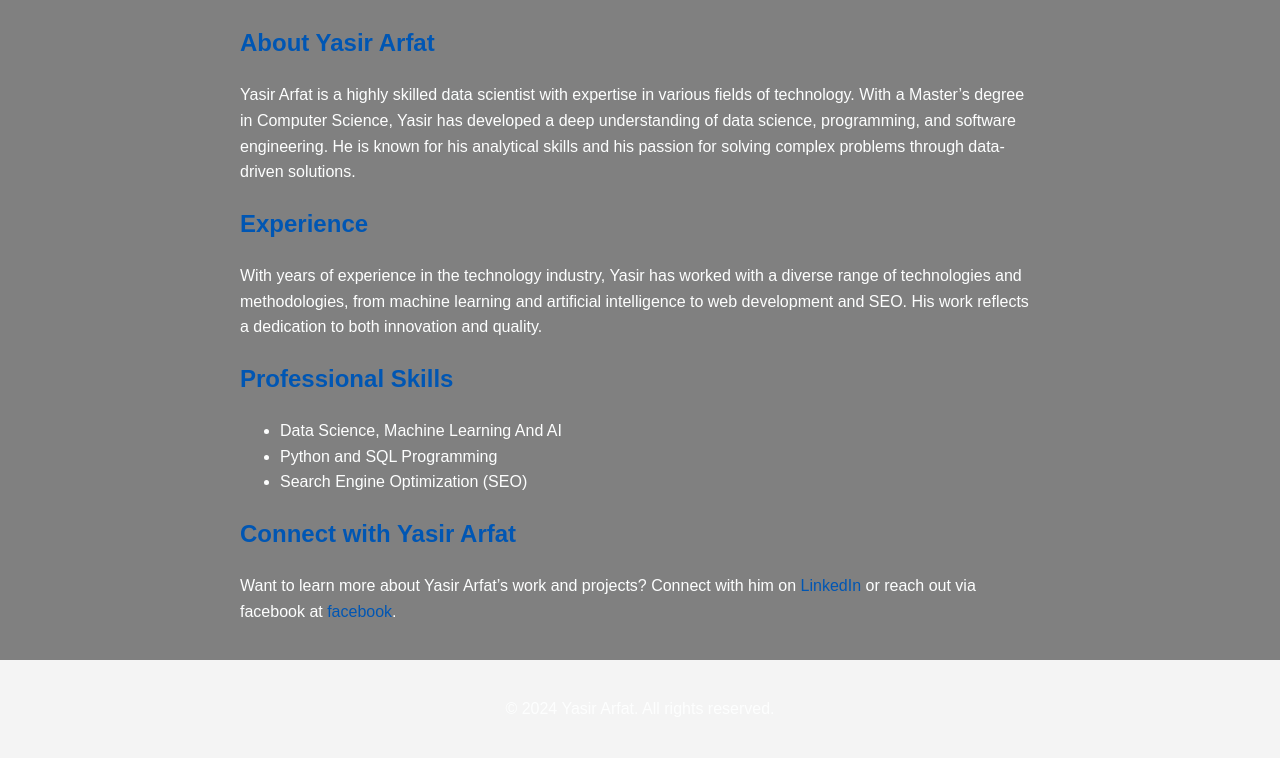
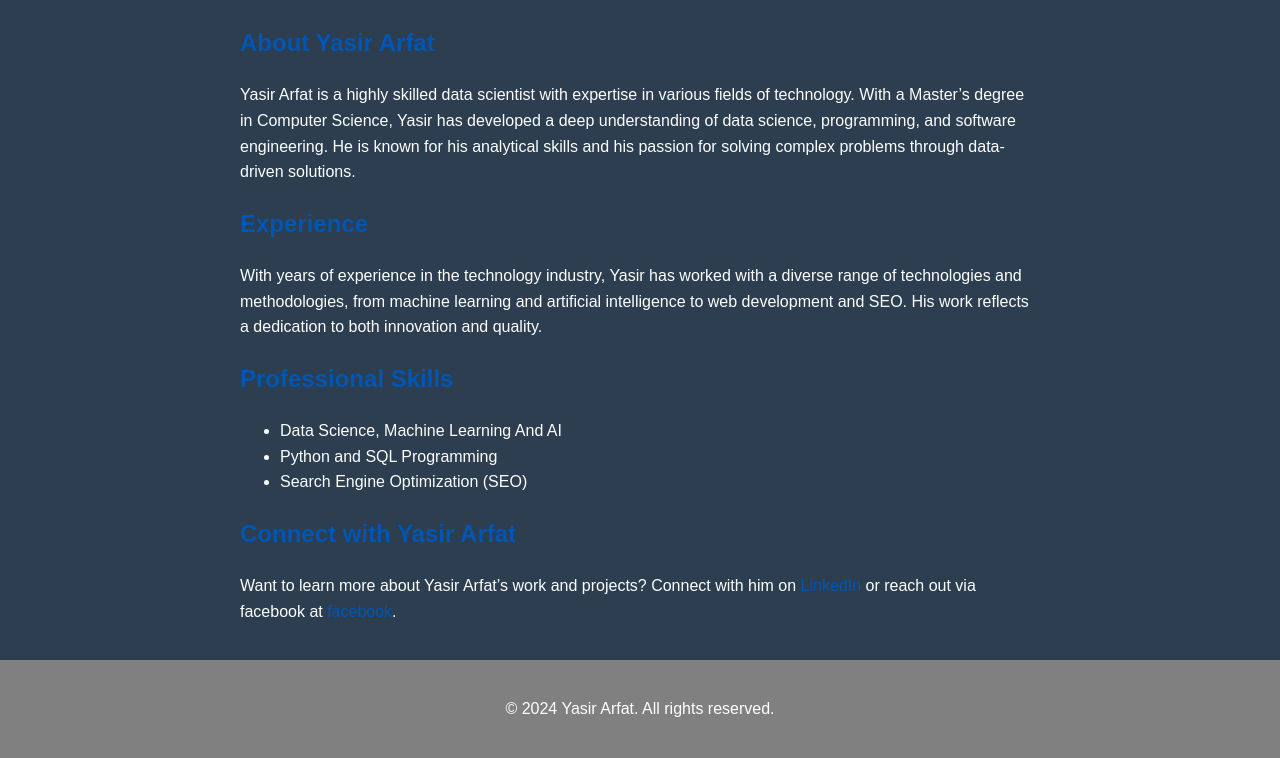
Before and after one commit to yasir-arfat/web, a plain HTML site: page index.html in a window 1280 px wide. Shown: the part 359-1117 px from the top of the page. Drawn offline with Linux system fonts and the light colour scheme.

Commit message:
Update index.html

```diff
--- a/index.html
+++ b/index.html
@@ -12,13 +12,13 @@
         body {
             font-family: Arial, sans-serif;
             color: #fdfefe;
-            background-color: #808080;
+            background-color: #2c3e50;
             margin: 0;
             padding: 0;
             line-height: 1.6;
         }
         header, footer {
-            background-color: #f4f4f4;
+            background-color: #808080;
             padding: 20px;
             text-align: center;
         }
```
